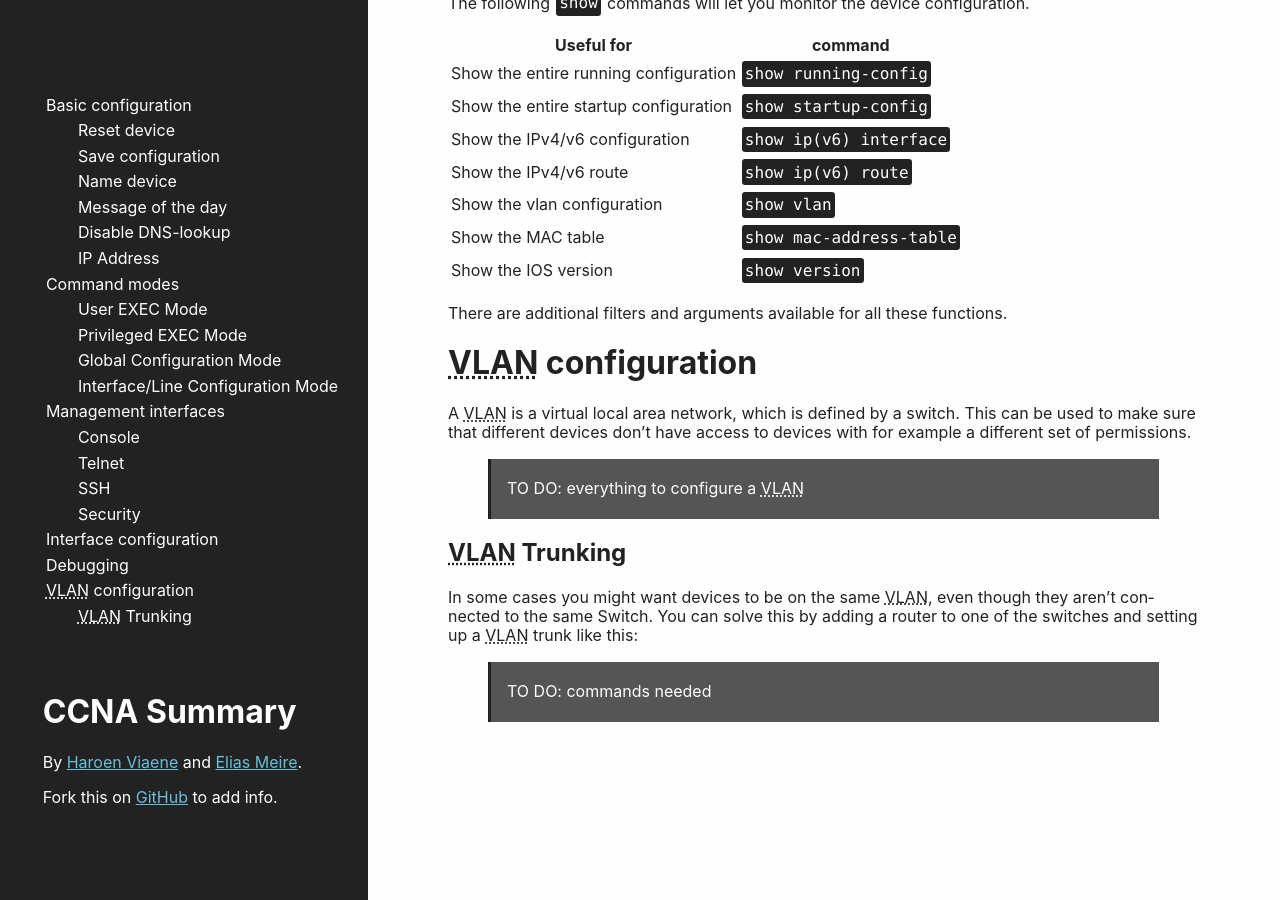
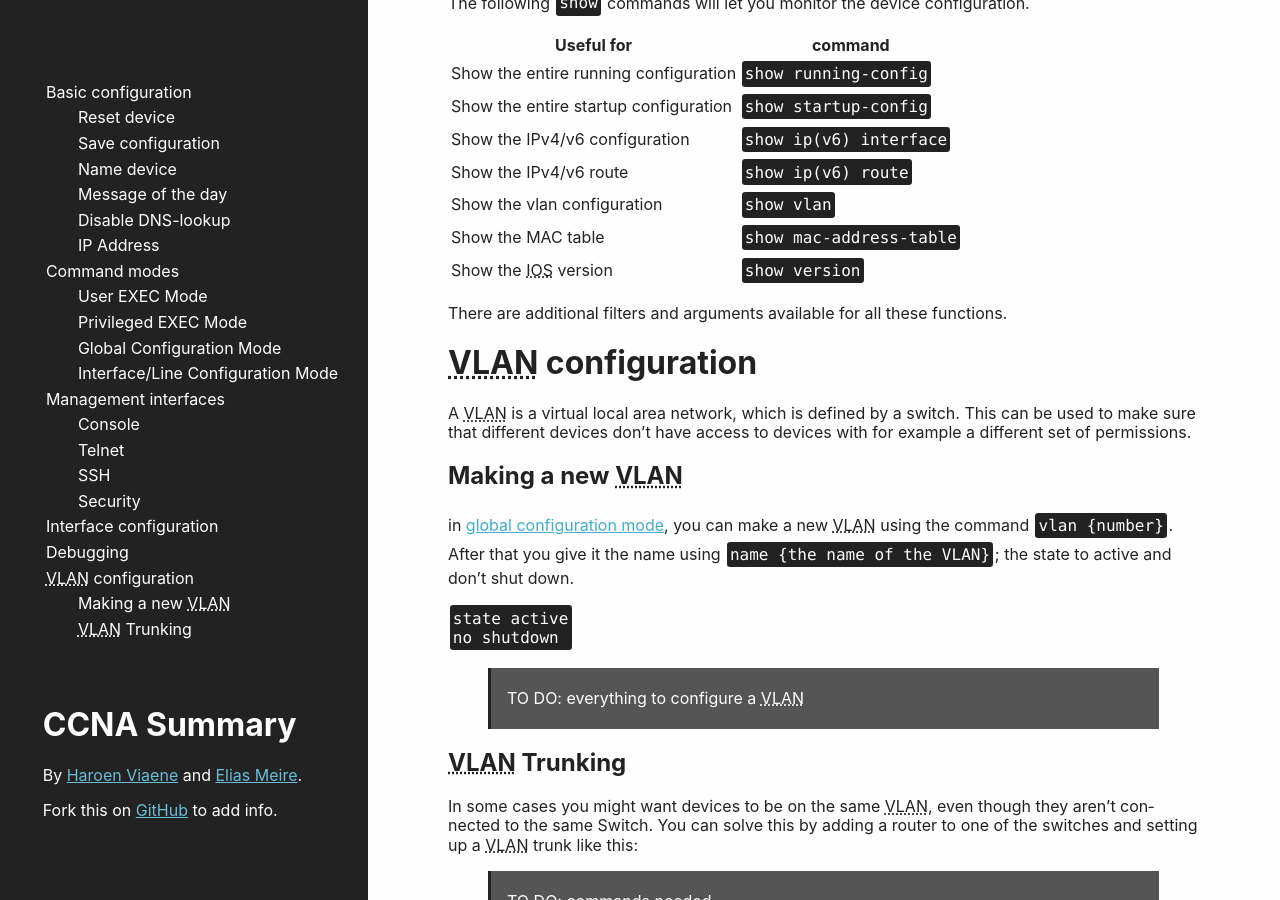
Before and after one commit to Haroenv/ccna, a Jekyll site: the page built from index.md, in a window 1280 px wide and 900 px high, scrolled down 3857 px. Built offline with Jekyll 4.4.1, drawn with Linux system fonts in a browser that asks for light colours.

Commit message:
start vlanning

```diff
--- a/index.md
+++ b/index.md
@@ -186,6 +187,15 @@ There are additional filters and arguments available for all these functions.
 
 A VLAN is a virtual local area network, which is defined by a switch. This can be used to make sure that different devices don't have access to devices with for example a different set of permissions.
 
+## Making a new VLAN
+
+in [global configuration mode](#global-configuration-mode), you can make a new VLAN using the command `vlan {number}`. After that you give it the name using `name {the name of the VLAN}`; the state to active and don't shut down.
+
+~~~
+state active
+no shutdown
+~~~
+
 > TO DO: everything to configure a VLAN
 
 ## VLAN Trunking
```
Also changed, not shown: other parts of index.md (+1 -0 lines).
